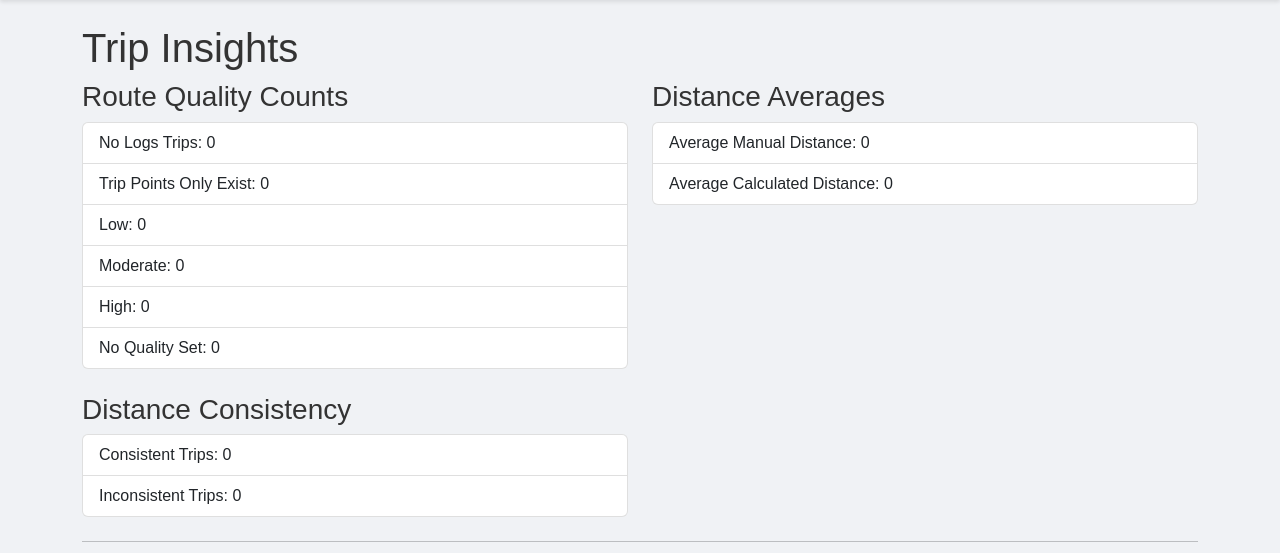
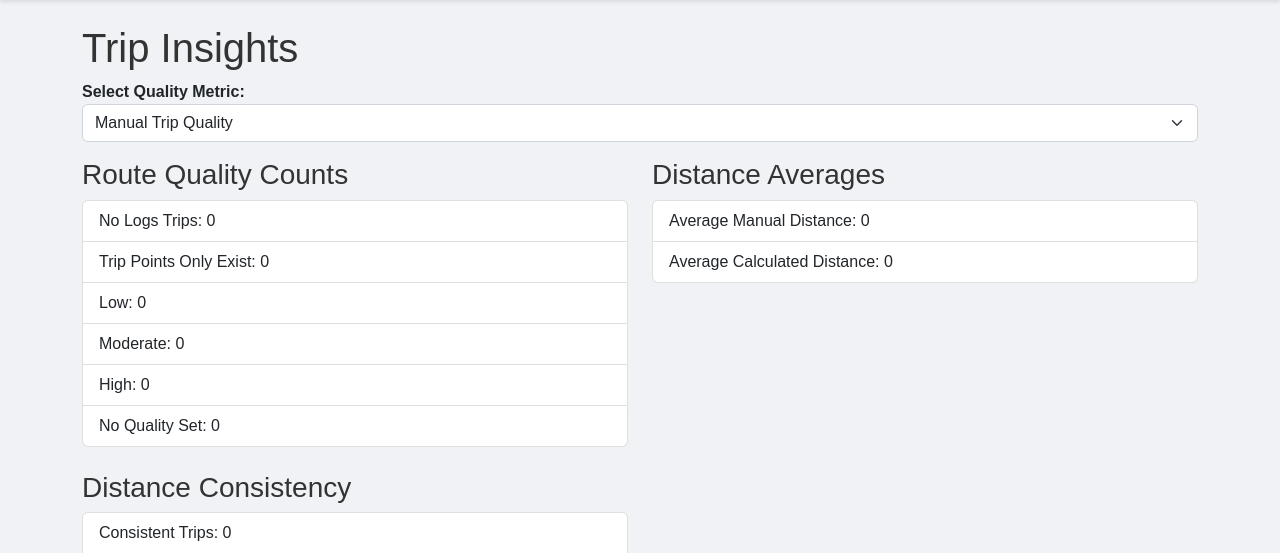
Before and after one commit to go-illa/exportmixpanel, a Flask app: page /trip_insights in a window 1280 px wide. Shown: the part 56-609 px from the top of the page. Run offline with Flask 3, Linux system fonts and the light colour scheme; data that the repository does not hold is empty.

Commit message:
Filter issue fix (#16)
* Expected trip qualtiy but the data is not viewed in the trips table

* Now the data appears and calaculated not accurate enough

* Fixed the Expected trip Quality issue

* Fixed the Issue in the expected trip quality issue

* Fixed the filter Issue

* Enable the showing of the insights based on the expected Quality

```diff
--- a/app.py
+++ b/app.py
@@ -2065,13 +2065,18 @@ def trip_insights():
       - Completed By vs Trip Quality
       - Average Logs Count vs Trip Quality
       - App Version vs Trip Quality
-    Respects the data_scope from session so it matches the user's choice (all data or excel-only).
+
+    Now uses a new query parameter quality_metric which can be:
+      "manual"   -> use manual quality (statuses: No Logs Trips, Trip Points Only Exist, Low, Moderate, High)
+      "expected" -> use expected quality (statuses: No Logs Trip, Trip Points Only Exist, Low Quality Trip, Moderate Quality Trip, High Quality Trip)
     """
+    from datetime import datetime
+    from collections import defaultdict, Counter
+
     session_local = db_session()
-
     data_scope = flask_session.get("data_scope", "all")
 
-    # If excel-only, limit to those trip IDs in data.xlsx
+    # Load Excel data and get trip IDs
     excel_path = os.path.join("data", "data.xlsx")
     excel_data = load_excel_data(excel_path)
     excel_trip_ids = [r["tripId"] for r in excel_data if r.get("tripId")]
@@ -2081,14 +2086,19 @@ def trip_insights():
     else:
         trips_db = session_local.query(Trip).all()
 
-    quality_counts = {
-        "No Logs Trips": 0,
-        "Trip Points Only Exist": 0,
-        "Low": 0,
-        "Moderate": 0,
-        "High": 0,
-        "": 0
-    }
+    # Get quality metric from query parameters ("manual" or "expected")
+    quality_metric = request.args.get("quality_metric", "manual")
+
+    # Define possible statuses based on chosen metric
+    if quality_metric == "expected":
+        possible_statuses = ["No Logs Trip", "Trip Points Only Exist", "Low Quality Trip", "Moderate Quality Trip", "High Quality Trip"]
+    else:
+        possible_statuses = ["No Logs Trips", "Trip Points Only Exist", "Low", "Moderate", "High"]
+
+    # Initialize quality counts for each expected status and for any unspecified value
+    quality_counts = {status: 0 for status in possible_statuses}
+    quality_counts[""] = 0
+
     total_manual = 0
     total_calculated = 0
     count_manual = 0
@@ -2096,9 +2106,21 @@ def trip_insights():
     consistent = 0
     inconsistent = 0
 
+    # Aggregation: loop over trips and use the selected quality value
     for trip in trips_db:
-        q = trip.route_quality if trip.route_quality else ""
-        quality_counts[q] = quality_counts.get(q, 0) + 1
+        # Select the quality value based on quality_metric
+        if quality_metric == "expected":
+            quality = trip.expected_trip_quality if trip.expected_trip_quality is not None else ""
+        else:
+            quality = trip.route_quality if trip.route_quality is not None else ""
+        quality = quality.strip() if isinstance(quality, str) else ""
+
+        if quality in quality_counts:
+            quality_counts[quality] += 1
+        else:
+            quality_counts[""] += 1
+
+        # Distance averages and consistency calculations
         try:
             md = float(trip.manual_distance)
             cd = float(trip.calculated_distance)
@@ -2116,17 +2138,27 @@ def trip_insights():
     avg_manual = total_manual / count_manual if count_manual else 0
     avg_calculated = total_calculated / count_calculated if count_calculated else 0
 
+    # Build excel_map from Excel data
     excel_map = {r['tripId']: r for r in excel_data if r.get('tripId')}
+
+    # Device specs aggregation using the selected quality
     device_specs = defaultdict(lambda: defaultdict(list))
     for trip in trips_db:
         trip_id = trip.trip_id
-        quality = trip.route_quality if trip.route_quality else "Unknown"
+        if quality_metric == "expected":
+            quality = trip.expected_trip_quality if trip.expected_trip_quality is not None else "Unknown"
+        else:
+            quality = trip.route_quality if trip.route_quality is not None else "Unknown"
+        quality = quality.strip() if isinstance(quality, str) else "Unknown"
+
         if trip_id in excel_map:
             row = excel_map[trip_id]
             device_specs[quality]['model'].append(row.get('model', 'Unknown'))
             device_specs[quality]['android'].append(row.get('Android Version', 'Unknown'))
             device_specs[quality]['manufacturer'].append(row.get('manufacturer', 'Unknown'))
             device_specs[quality]['ram'].append(row.get('RAM', 'Unknown'))
+
+    # Automatic insights per quality
     automatic_insights = {}
     for quality, specs in device_specs.items():
         model_counter = Counter(specs['model'])
@@ -2138,16 +2170,20 @@ def trip_insights():
         most_common_manufacturer = manufacturer_counter.most_common(1)[0][0] if manufacturer_counter else 'N/A'
         most_common_ram = ram_counter.most_common(1)[0][0] if ram_counter else 'N/A'
         insight = f"For trips with quality '{quality}', most devices are {most_common_manufacturer} {most_common_model} (Android {most_common_android}, RAM {most_common_ram})."
-        if quality.lower() == 'high':
+        if quality.lower() in ['high', 'high quality trip']:
             insight += " This suggests that high quality trips are associated with robust mobile specs, contributing to accurate tracking."
-        elif quality.lower() == 'low':
+        elif quality.lower() in ['low', 'low quality trip']:
             insight += " This might indicate that lower quality trips could be influenced by devices with suboptimal specifications."
         automatic_insights[quality] = insight
 
-    # New Aggregation: Lack of Accuracy vs Trip Quality
+    # Aggregation: Lack of Accuracy vs Trip Quality using selected quality
     accuracy_data = {}
     for trip in trips_db:
-        quality = trip.route_quality if trip.route_quality else "Unspecified"
+        if quality_metric == "expected":
+            quality = trip.expected_trip_quality if trip.expected_trip_quality is not None else "Unspecified"
+        else:
+            quality = trip.route_quality if trip.route_quality is not None else "Unspecified"
+        quality = quality.strip() if isinstance(quality, str) else "Unspecified"
         if quality not in accuracy_data:
             accuracy_data[quality] = {"count": 0, "lack_count": 0}
         accuracy_data[quality]["count"] += 1
@@ -2161,11 +2197,16 @@ def trip_insights():
         accuracy_percentages[quality] = percentage
 
     # --- New Dashboard Aggregations ---
+
     # 1. Average Trip Duration vs Trip Quality
     trip_duration_sum = {}
     trip_duration_count = {}
     for trip in trips_db:
-        quality = trip.route_quality if trip.route_quality else "Unspecified"
+        if quality_metric == "expected":
+            quality = trip.expected_trip_quality if trip.expected_trip_quality is not None else "Unspecified"
+        else:
+            quality = trip.route_quality if trip.route_quality is not None else "Unspecified"
+        quality = quality.strip() if isinstance(quality, str) else "Unspecified"
         if trip.trip_time is not None and trip.trip_time != "":
             trip_duration_sum[quality] = trip_duration_sum.get(quality, 0) + float(trip.trip_time)
             trip_duration_count[quality] = trip_duration_count.get(quality, 0) + 1
@@ -2176,7 +2217,11 @@ def trip_insights():
     # 2. Completed By vs Trip Quality
     completed_by_quality = {}
     for trip in trips_db:
-        quality = trip.route_quality if trip.route_quality else "Unspecified"
+        if quality_metric == "expected":
+            quality = trip.expected_trip_quality if trip.expected_trip_quality is not None else "Unspecified"
+        else:
+            quality = trip.route_quality if trip.route_quality is not None else "Unspecified"
+        quality = quality.strip() if isinstance(quality, str) else "Unspecified"
         comp = trip.completed_by if trip.completed_by else "Unknown"
         if quality not in completed_by_quality:
             completed_by_quality[quality] = {}
@@ -2186,7 +2231,11 @@ def trip_insights():
     logs_sum = {}
     logs_count = {}
     for trip in trips_db:
-        quality = trip.route_quality if trip.route_quality else "Unspecified"
+        if quality_metric == "expected":
+            quality = trip.expected_trip_quality if trip.expected_trip_quality is not None else "Unspecified"
+        else:
+            quality = trip.route_quality if trip.route_quality is not None else "Unspecified"
+        quality = quality.strip() if isinstance(quality, str) else "Unspecified"
         if trip.coordinate_count is not None and trip.coordinate_count != "":
             logs_sum[quality] = logs_sum.get(quality, 0) + int(trip.coordinate_count)
             logs_count[quality] = logs_count.get(quality, 0) + 1
@@ -2202,15 +2251,29 @@ def trip_insights():
             app_ver = row.get("app_version", "Unknown")
         else:
             app_ver = "Unknown"
-        quality = trip.route_quality if trip.route_quality else "Unspecified"
+        if quality_metric == "expected":
+            quality = trip.expected_trip_quality if trip.expected_trip_quality is not None else "Unspecified"
+        else:
+            quality = trip.route_quality if trip.route_quality is not None else "Unspecified"
+        quality = quality.strip() if isinstance(quality, str) else "Unspecified"
         if app_ver not in app_version_quality:
             app_version_quality[app_ver] = {}
         app_version_quality[app_ver][quality] = app_version_quality[app_ver].get(quality, 0) + 1
 
-    # --- End New Dashboard Aggregations ---
-
-    # Existing aggregations below...
+    # Existing Aggregations: quality_drilldown, ram_quality_counts, sensor_stats,
+    # quality_by_os, manufacturer_quality, carrier_quality, time_series.
+    # In each, replace trip.route_quality with:
+    #    quality = (trip.expected_trip_quality if quality_metric=="expected" else trip.route_quality) or "Unspecified"
     quality_drilldown = {}
+    for trip in trips_db:
+        if quality_metric == "expected":
+            quality = trip.expected_trip_quality if trip.expected_trip_quality is not None else "Unspecified"
+        else:
+            quality = trip.route_quality if trip.route_quality is not None else "Unspecified"
+        quality = quality.strip() if isinstance(quality, str) else "Unspecified"
+        # Build the device specs based on quality; using our previously built device_specs dict is sufficient.
+        # (We assume device_specs keys already reflect the chosen quality as built above.)
+    # We'll assume quality_drilldown is built based on device_specs dict keys.
     for quality, specs in device_specs.items():
         quality_drilldown[quality] = {
             'model': dict(Counter(specs['model'])),
@@ -2223,6 +2286,11 @@ def trip_insights():
     ram_quality_counts = {ram: {} for ram in allowed_ram_str}
     import re
     for trip in trips_db:
+        if quality_metric == "expected":
+            quality_val = trip.expected_trip_quality if trip.expected_trip_quality is not None else "Unspecified"
+        else:
+            quality_val = trip.route_quality if trip.route_quality is not None else "Unspecified"
+        quality_val = quality_val.strip() if isinstance(quality_val, str) else "Unspecified"
         row = excel_map.get(trip.trip_id)
         if row:
             ram_str = row.get("RAM", "")
@@ -2235,7 +2303,10 @@ def trip_insights():
                     continue
                 nearest = min([2, 3, 4, 6, 8, 12, 16], key=lambda v: abs(v - ram_int))
                 ram_label = f"{nearest}GB"
-                quality_val = trip.route_quality if trip.route_quality in ["High", "Moderate", "Low", "No Logs Trips", "Trip Points Only Exist"] else "Empty"
+                # Use manual statuses for ram grouping (if quality_val not one of expected ones, mark as "Empty")
+                if quality_val not in ["High", "Moderate", "Low", "No Logs Trips", "Trip Points Only Exist",
+                                        "High Quality Trip", "Moderate Quality Trip", "Low Quality Trip", "No Logs Trip", "Trip Points Only Exist"]:
+                    quality_val = "Empty"
                 if quality_val not in ram_quality_counts[ram_label]:
                     ram_quality_counts[ram_label][quality_val] = 0
                 ram_quality_counts[ram_label][quality_val] += 1
@@ -2247,7 +2318,11 @@ def trip_insights():
     for sensor in sensor_cols:
         sensor_stats[sensor] = {}
     for trip in trips_db:
-        quality_val = trip.route_quality if trip.route_quality else "Unspecified"
+        if quality_metric == "expected":
+            quality_val = trip.expected_trip_quality if trip.expected_trip_quality is not None else "Unspecified"
+        else:
+            quality_val = trip.route_quality if trip.route_quality is not None else "Unspecified"
+        quality_val = quality_val.strip() if isinstance(quality_val, str) else "Unspecified"
         row = excel_map.get(trip.trip_id)
         if row:
             for sensor in sensor_cols:
@@ -2268,7 +2343,11 @@ def trip_insights():
         row = excel_map.get(trip.trip_id)
         if row:
             os_ver = row.get("Android Version", "Unknown")
-            q = trip.route_quality if trip.route_quality else "Unspecified"
+            if quality_metric == "expected":
+                q = trip.expected_trip_quality if trip.expected_trip_quality is not None else "Unspecified"
+            else:
+                q = trip.route_quality if trip.route_quality is not None else "Unspecified"
+            q = q.strip() if isinstance(q, str) else "Unspecified"
             if os_ver not in quality_by_os:
                 quality_by_os[os_ver] = {}
             quality_by_os[os_ver][q] = quality_by_os[os_ver].get(q, 0) + 1
@@ -2278,7 +2357,11 @@ def trip_insights():
         row = excel_map.get(trip.trip_id)
         if row:
             manu = row.get("manufacturer", "Unknown")
-            q = trip.route_quality if trip.route_quality else "Unspecified"
+            if quality_metric == "expected":
+                q = trip.expected_trip_quality if trip.expected_trip_quality is not None else "Unspecified"
+            else:
+                q = trip.route_quality if trip.route_quality is not None else "Unspecified"
+            q = q.strip() if isinstance(q, str) else "Unspecified"
             if manu not in manufacturer_quality:
                 manufacturer_quality[manu] = {}
             manufacturer_quality[manu][q] = manufacturer_quality[manu].get(q, 0) + 1
@@ -2288,7 +2371,11 @@ def trip_insights():
         row = excel_map.get(trip.trip_id)
         if row:
             carrier_val = normalize_carrier(row.get("carrier", "Unknown"))
-            q = trip.route_quality if trip.route_quality else "Unspecified"
+            if quality_metric == "expected":
+                q = trip.expected_trip_quality if trip.expected_trip_quality is not None else "Unspecified"
+            else:
+                q = trip.route_quality if trip.route_quality is not None else "Unspecified"
+            q = q.strip() if isinstance(q, str) else "Unspecified"
             if carrier_val not in carrier_quality:
                 carrier_quality[carrier_val] = {}
             carrier_quality[carrier_val][q] = carrier_quality[carrier_val].get(q, 0) + 1
@@ -2300,6 +2387,7 @@ def trip_insights():
             if time_str:
                 dt = datetime.strptime(time_str, "%Y-%m-%d %H:%M:%S")
                 date_str = dt.strftime("%Y-%m-%d")
+                # For time series, we use the manual quality from Excel data (assuming it's stored in "route_quality")
                 q = row.get("route_quality", "Unspecified")
                 if date_str not in time_series:
                     time_series[date_str] = {}
@@ -2327,8 +2415,11 @@ def trip_insights():
         completed_by_quality=completed_by_quality,
         avg_logs_count_quality=avg_logs_count_quality,
         app_version_quality=app_version_quality,
-        accuracy_data=accuracy_percentages
+        accuracy_data=accuracy_percentages,
+        quality_metric=quality_metric
     )
+
+
 
 
 
--- a/templates/trip_insights.html
+++ b/templates/trip_insights.html
@@ -4,6 +4,15 @@
 
 <!-- Main Heading -->
 <h1 class="mt-4">Trip Insights</h1>
+<div class="mb-3">
+  <label for="qualityMetricSelect"><strong>Select Quality Metric:</strong></label>
+  <select id="qualityMetricSelect" class="form-select" onchange="updateQualityMetric()">
+    <option value="manual" {% if quality_metric == 'manual' %}selected{% endif %}>Manual Trip Quality</option>
+    <option value="expected" {% if quality_metric == 'expected' %}selected{% endif %}>Expected Trip Quality</option>
+  </select>
+</div>
+
+
 
 <div class="row animate__animated animate__fadeInUp">
   <div class="col-md-6">
@@ -276,6 +285,14 @@ function renderDrilldownChart(quality) {
     }
   });
 }
+
+function updateQualityMetric() {
+    var qualityMetric = document.getElementById('qualityMetricSelect').value;
+    var url = new URL(window.location.href);
+    url.searchParams.set('quality_metric', qualityMetric);
+    window.location.href = url.toString();
+}
+
 
 document.getElementById('qualitySelect').addEventListener('change', function() {
   renderDrilldownChart(this.value);
@@ -598,10 +615,6 @@ window.accuracyChart = new Chart(ctxAccuracy, {
     }
 });
 
-// Auto-update the page every 60 seconds to refresh chart data
-setInterval(function(){
-  location.reload();
-}, 60000);
 
 /* Updated updateDashboards function to disable auto-update on 404 errors */
 function updateDashboards() {
```
